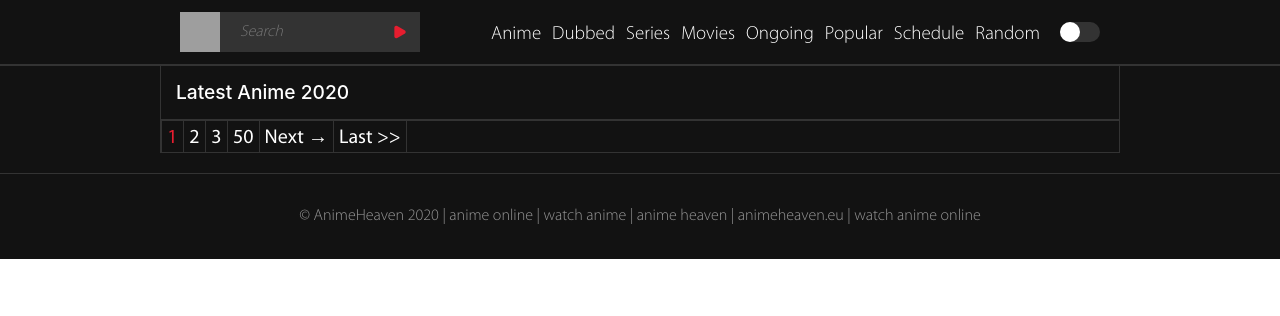
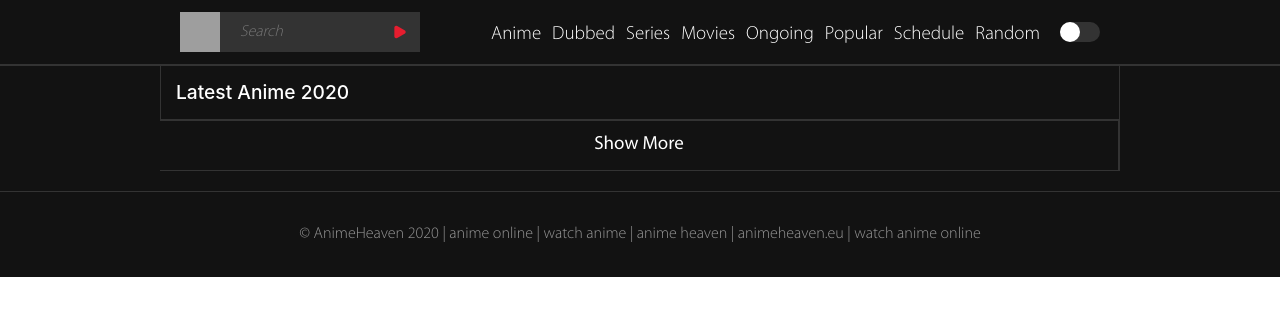
Before and after one commit to lagripe/Django-Anime-Website, a Django app: page /anime-list/ in a window 1280 px wide. Shown: the top 316 px of the page. Run offline with Django 3.2, Linux system fonts and the light colour scheme; data that the repository does not hold is empty; some libraries are stand-ins or nearby versions; grey boxes are pictures that could not be loaded.

Commit message:
enhancement

```diff
--- a/hotanime/hotanime/model.py
+++ b/hotanime/hotanime/model.py
@@ -6,7 +6,7 @@ from math import ceil
 class Engine():
 
     def __init__(self):
-        self.ITEM_PER_PAGE = 30
+        self.ITEM_PER_PAGE = 10
 
     @contextmanager
     def open_db_connection(self, commit=False):
--- a/hotanime/hotanime/templates/animelist.html
+++ b/hotanime/hotanime/templates/animelist.html
@@ -42,18 +42,11 @@ GlobalAnime - {{header}}
         </div>
     </div>
     <div class="cleft"></div>
-    <div id="pagination">
-        <nav>
-            <ul class="pagination">
-                <li class="active"><a href="#">1</a></li>
-                <li><a href="https://animeheaven.ru/anime-movies/2" data-ci-pagination-page="">2</a></li>
-                <li><a href="https://animeheaven.ru/anime-movies/3" data-ci-pagination-page="">3</a></li>
-                <li><a href="https://animeheaven.ru/anime-movies/50" data-ci-pagination-page="">50</a></li>
-                <li><a href="https://animeheaven.ru/anime-movies/2" data-ci-pagination-page="">Next →</a></li>
-                <li><a href="https://animeheaven.ru/anime-movies/50" data-ci-pagination-page="">Last &gt;&gt;</a></li>
-            </ul>
-        </nav>
-    </div>
+    {%if page != totalPages%}
+    <a class="morean" href="/anime-list/{{next}}">
+        <div class="more">Show More</div>
+     </a>
+    {%endif%}
     <div class="cleft"></div>
 </div>
 {%endblock%}
--- a/hotanime/hotanime/urls.py
+++ b/hotanime/hotanime/urls.py
@@ -15,12 +15,12 @@ Including another URLconf
 """
 from django.contrib import admin
 from django.urls import path,re_path
-from .views import index,detail,watch,anime_list,anime_list_pagination
+from .views import *
 urlpatterns = [
     path('', index),
     path('detail/<slug:slug>',detail),
     path('watch/<slug:episode>',watch),
-    path(r'anime-list/',anime_list),
-    path(r'anime-list/<int:paginate>',anime_list_pagination)
+    path('anime-list/',anime_list),
+    path('anime-list/<int:page>',anime_list_pagination)
 
 ]
--- a/hotanime/hotanime/views.py
+++ b/hotanime/hotanime/views.py
@@ -48,7 +48,7 @@ def anime_list(request):
     header = engine.get_header_title(request.META['PATH_INFO'])
     print(header)
     #return JsonResponse({'animes':animes,'pages':pages})
-    return render(request, "animelist.html", {'animes':animes,'pages':pages,'header':header})
+    return render(request, "animelist.html", {'animes':animes,'totalPages':pages,'page':1,'next':2,'header':header})
 def anime_list_pagination(request,page):
     try:
         page = int(page)
@@ -57,4 +57,5 @@ def anime_list_pagination(request,page):
     animes = engine.get_anime_list(page=page)
     header = engine.get_header_title(request.META['PATH_INFO'])
     pages = engine.get_total_pages()
-    return render(request, "animelist.html", {'animes':animes,'pages':pages,'header':header,'page':page,'totalPages':pages})
+    print(pages)
+    return render(request, "animelist.html", {'animes':animes,'pages':pages,'header':header,'page':page,'next':page+1,'totalPages':pages})
```
